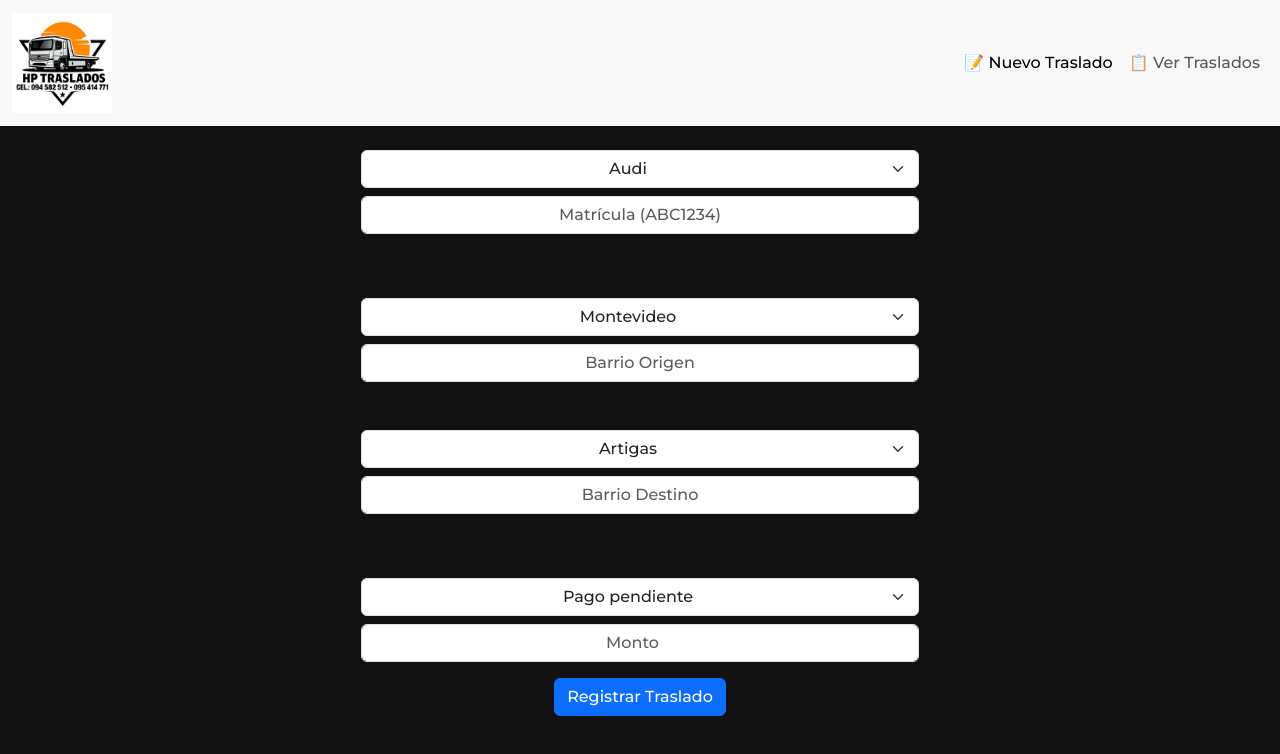
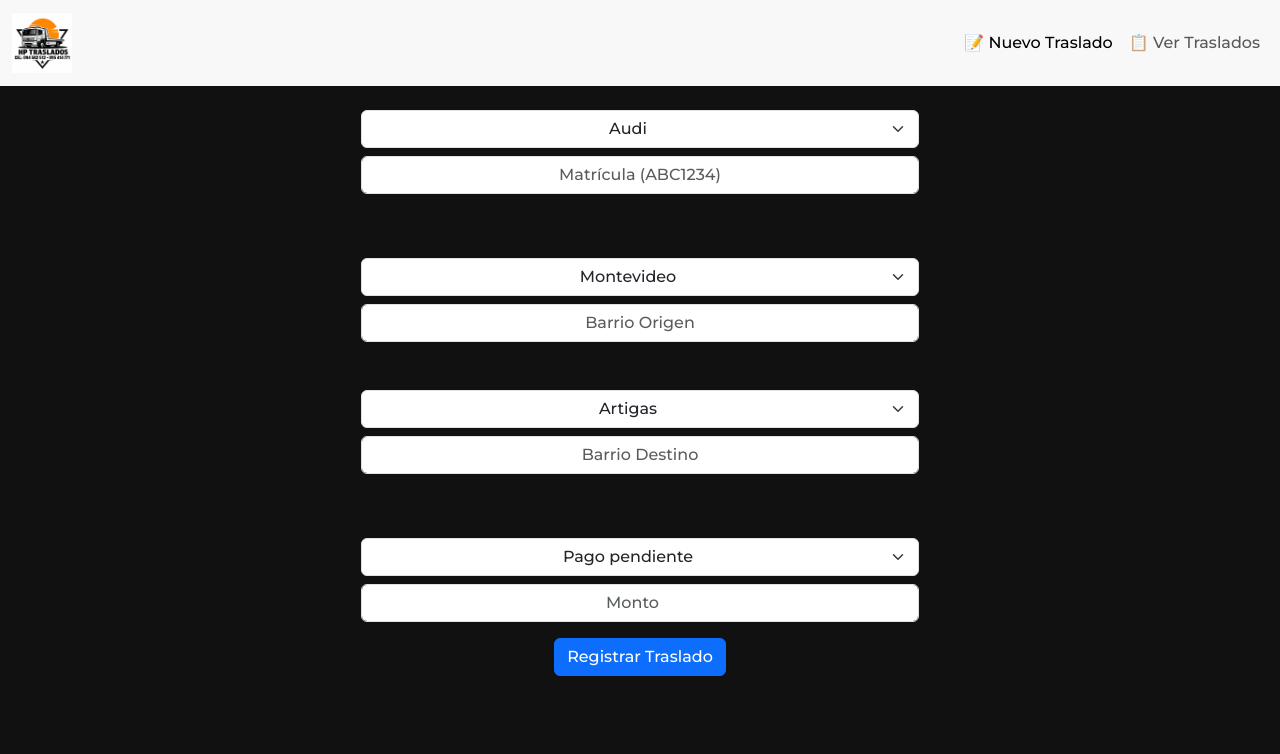
Before and after one commit to LautaroZapata/trasladosApp, a React (Vite) app: page / in a window 1280 px wide. Shown: the top 754 px of the page. Built offline with nearby package versions, Linux system fonts and the light colour scheme.

Commit message:
10ma vez logo

```diff
--- a/src/components/Header.jsx
+++ b/src/components/Header.jsx
@@ -1,10 +1,9 @@
-import logo from '../../public/logo.png'
 export const Header = ({ vistaActual, onCambiarVista }) => {
     return (
         <nav className="navbar navbar-expand-lg navbar-light nav-color-custom">
             <div className="container-fluid">
                 <a className="navbar-brand d-flex align-items-center" href="#">
-                    <img src={logo} alt="Logo" height="100rem"/>
+                    <img src="./logo.png" alt="Logo" height="60px" className="me-2"/>
                 </a>
 
                 <button
```
Also changed, not shown: 3 other files (tests, documents, lock files or other folders).
